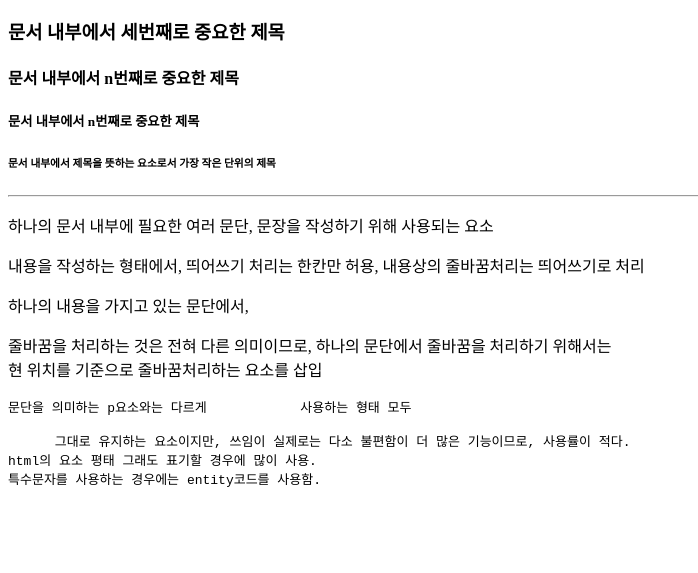
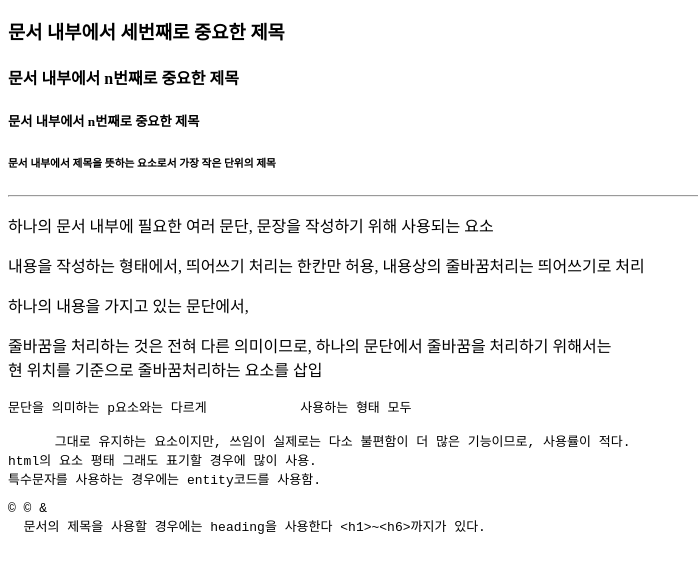
Before and after one commit to Yena0225/markup, a plain HTML site: page b_basic/html/a_02_heading_paragraph.html in a window 1280 px wide. Shown: the part 127-700 px from the top of the page, without its empty margins (0-698 px from the left). Drawn offline with Linux system fonts and the light colour scheme.

Commit message:
엔티티 코드 설명 및 사이트

```diff
--- a/b_basic/html/a_02_heading_paragraph.html
+++ b/b_basic/html/a_02_heading_paragraph.html
@@ -30,5 +30,8 @@
 html의 요소 평태 그래도 표기할 경우에 많이 사용.
 특수문자를 사용하는 경우에는 entity코드를 사용함.
 </pre>
+<pre>&copy; &#169; &amp;
+  문서의 제목을 사용할 경우에는 heading을 사용한다 &lt;h1&gt;~&lt;h6&gt;까지가 있다.
+</pre>
   </body>
 </html>
```
Also changed, not shown: 1 other file.
